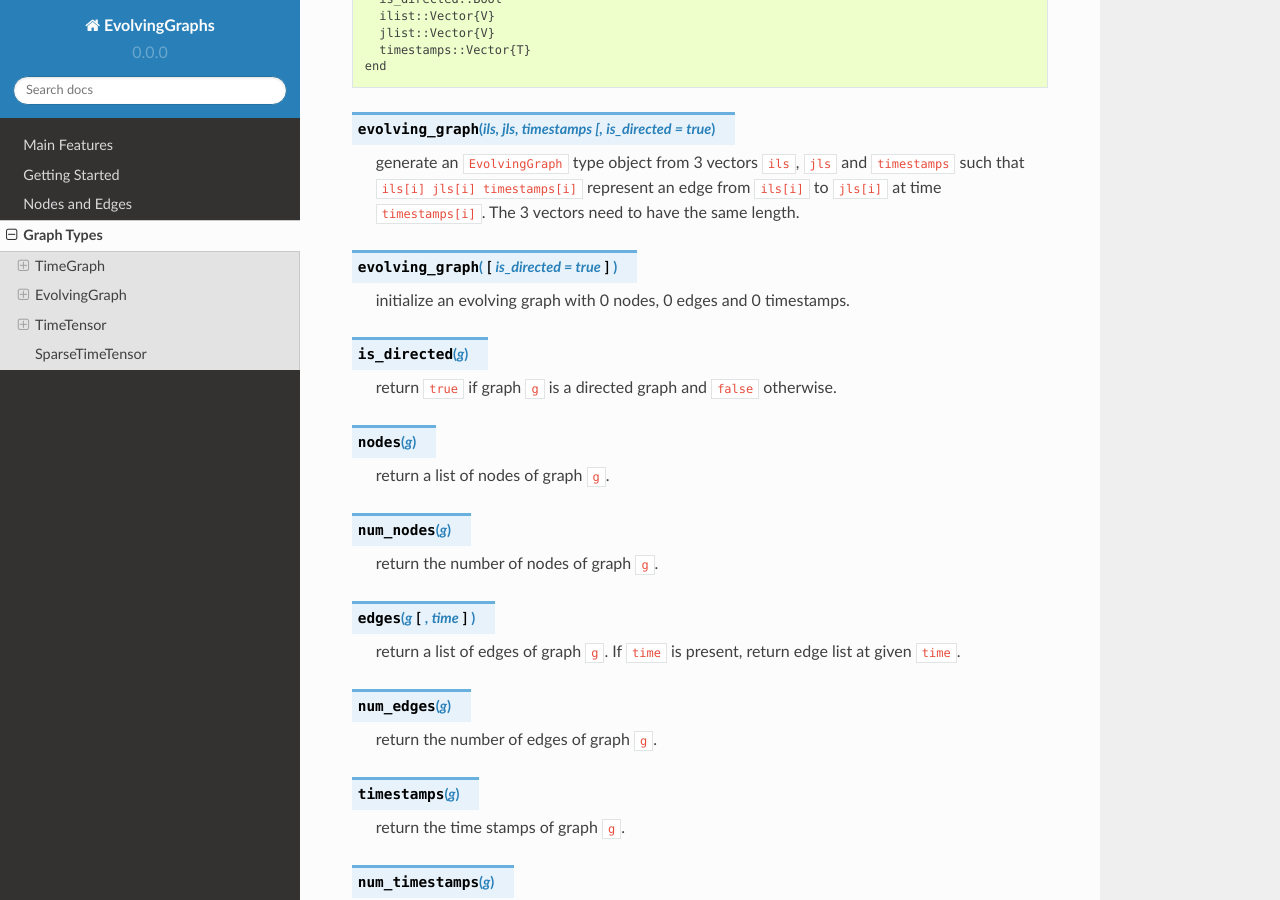
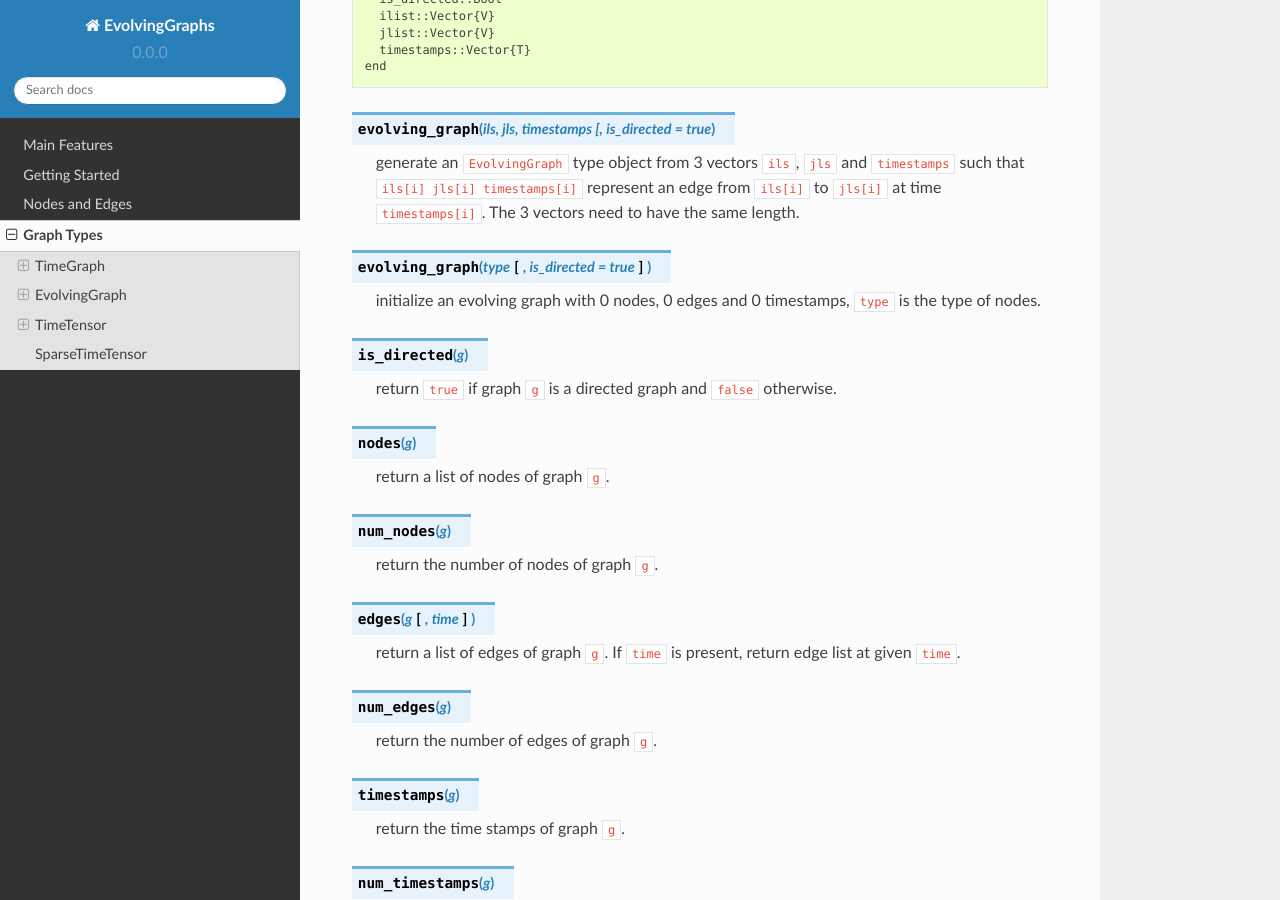
Before and after one commit to EtymoIO/EvolvingGraphs.jl, a Sphinx documentation site: the page built from doc/graph.rst, in a window 1280 px wide and 900 px high, scrolled down 1176 px. Built offline with Sphinx 7.4.7 and the Read the Docs theme 2.0.0, drawn with Linux system fonts in a browser that asks for light colours.

Commit message:
fix julia v0.3 error

```diff
--- a/doc/graph.rst
+++ b/doc/graph.rst
@@ -64,9 +64,10 @@ definition::
    represent an edge from ``ils[i]`` to ``jls[i]`` at time ``timestamps[i]``.
    The 3 vectors need to have the same length.
 
-.. function:: evolving_graph([is_directed = true])
+.. function:: evolving_graph(type [, is_directed = true])
 
-   initialize an evolving graph with 0 nodes, 0 edges and 0 timestamps.
+   initialize an evolving graph with 0 nodes, 0 edges and 0 timestamps, ``type``
+   is the type of nodes.
 
 .. function:: is_directed(g)
 
```
Also changed, not shown: 3 other files.
